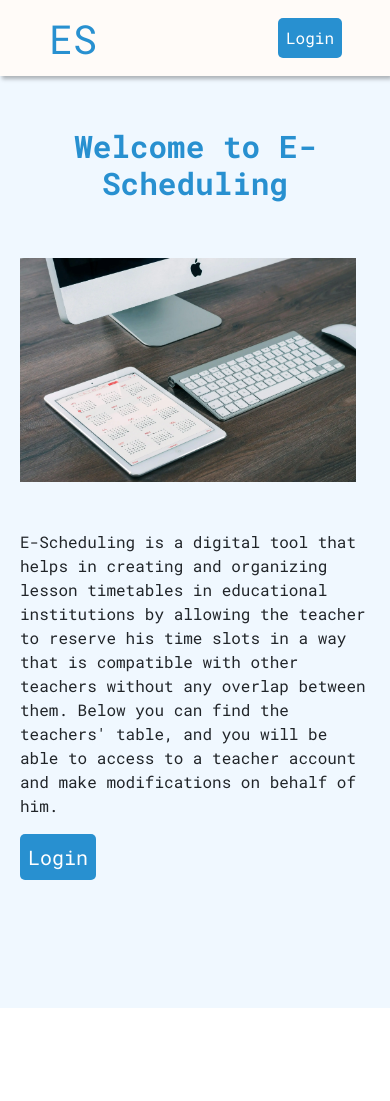
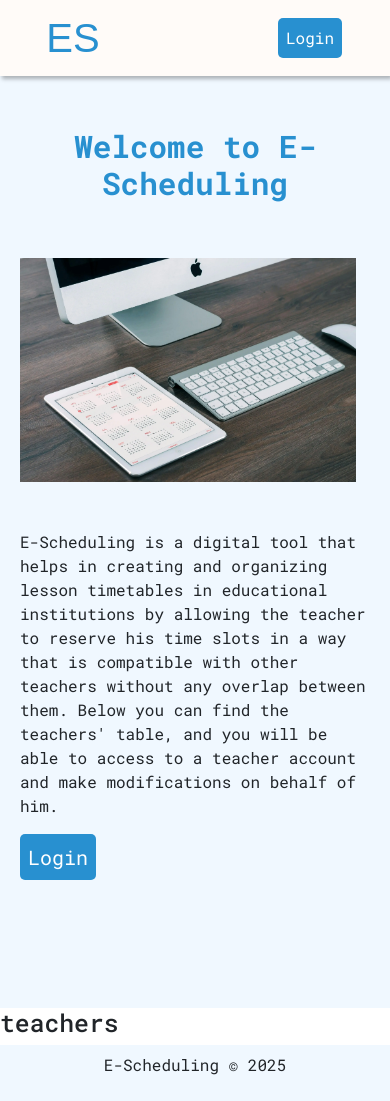
Before and after one commit to HouriaNouhKhanjar/e-scheduling, a plain HTML site: page index.html in a window 390 px wide. Before the commit the page ends 1008 px from the top, so only its background shows below. Drawn offline with nearby package versions, Linux system fonts and the light colour scheme.

Commit message:
add responsive footer to startpage

```diff
--- a/assets/css/style.css
+++ b/assets/css/style.css
@@ -85,3 +85,8 @@ header {
 .hero-image img {
     width: 96%;
 }
+
+/* footer */
+footer {
+    background: var(--highlight-color);
+}
--- a/index.html
+++ b/index.html
@@ -30,7 +30,7 @@
         <div class="container-fluid navbar-container px-5">
             <a class="navbar-brand" href="index.html" aria-label="Easy Rental logo (load home page on click)">
                 <svg xmlns="http://www.w3.org/2000/svg" width="50" height="50" viewBox="0 0 50 50">
-                    <text x="50%" y="50%" font-family="Roboto Mono" font-size="40" fill="#2890D0" text-anchor="middle"
+                    <text x="50%" y="50%" font-family="fantasy" font-size="40" fill="#2890D0" text-anchor="middle"
                         alignment-baseline="central">ES</text>
                 </svg>
             </a>
@@ -66,6 +66,22 @@
         </div>
     </header>
 
+    <!-- Main Container -->
+    <main>
+        <h2>teachers</h2>
+    </main>
+
+    <!-- Footer -->
+    <footer class="mt-auto">
+        <div class="container-fluid">
+            <div class="row">
+                <div class="col-12 my-2 text-center">
+                    <p>E-Scheduling &copy; 2025</p>
+                </div>
+            </div>
+        </div>
+    </footer>
+
     <!-- link Bootstrap JS -->
     <script src="https://cdn.jsdelivr.net/npm/bootstrap@5.3.3/dist/js/bootstrap.bundle.min.js"
         integrity="sha384-YvpcrYf0tY3lHB60NNkmXc5s9fDVZLESaAA55NDzOxhy9GkcIdslK1eN7N6jIeHz" crossorigin="anonymous">
```
